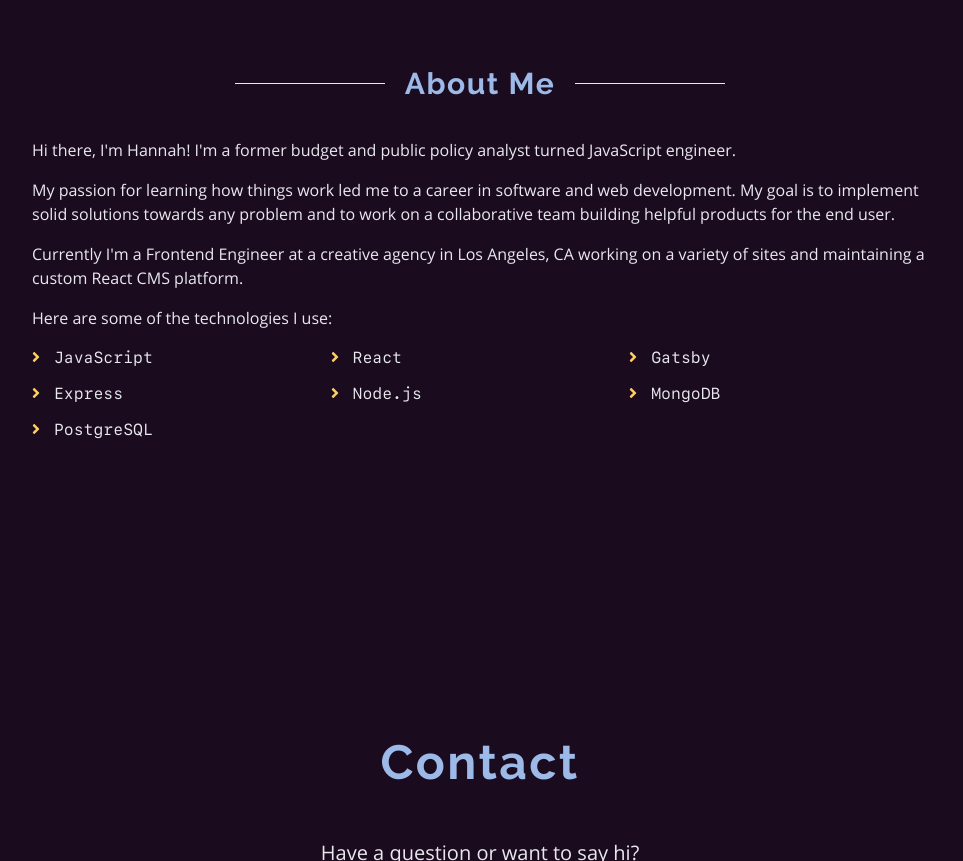
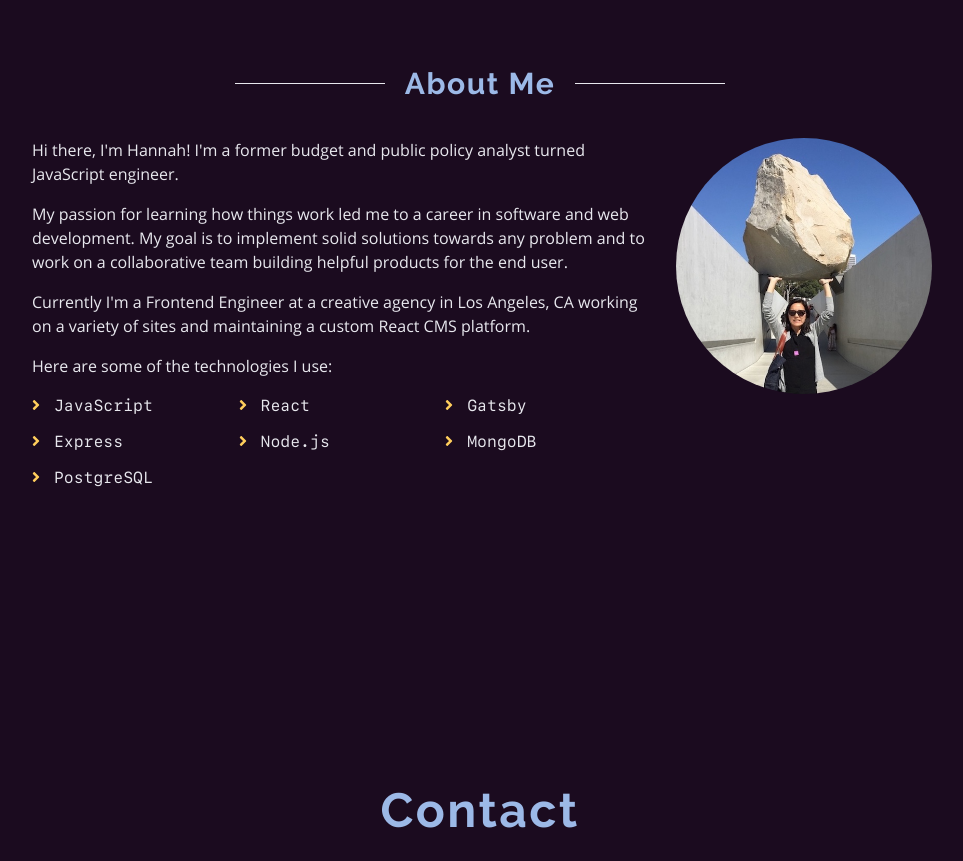
Before and after one commit to RunHannah/website, a Gatsby site: page / in a window 1280 px wide. Shown: the part 2140-3001 px from the top of the page, without its empty margins (160-1123 px from the left). Built offline with nearby package versions, Linux system fonts and the light colour scheme; Gatsby itself is replaced by a stand-in of ours.

Commit message:
add about image

```diff
--- a/src/components/about/about.js
+++ b/src/components/about/about.js
@@ -3,16 +3,17 @@ import { faAngleRight } from "@fortawesome/free-solid-svg-icons"
 import { FontAwesomeIcon } from "@fortawesome/react-fontawesome"
 import Fade from "react-reveal/Fade"
 import Title from "../Title/Title"
+import AboutImg from "../image/aboutImg"
 import PortfolioContext from "../../context/context"
 
 const About = () => {
   const { about } = useContext(PortfolioContext)
   const {
+    img,
     paragraphOne,
     paragraphTwo,
     paragraphThree,
     paragraphFour,
-    resume,
   } = about
 
   const [isDesktop, setIsDesktop] = useState(false)
@@ -42,14 +43,15 @@ const About = () => {
           delay={1000}
           distance="30px"
         >
-          <div className="my-8">
+          <div className="my-8 grid md:grid-cols-10 md:gap-10 lg:gap-6">
+            <div className="md:col-span-6 lg:col-span-7">
               <p className="mb-4">{paragraphOne}</p>
               <p className="mb-4">{paragraphTwo}</p>
               <p className="mb-4">{paragraphThree}</p>
               <p className="mb-4">Here are some of the technologies I use: </p>
 
               {paragraphFour && (
-              <ul className="my-4 sm:text-2xl md:text-3xl grid grid-cols-2 md:grid-cols-4 lg:grid-cols-3">
+                <ul className="my-4 sm:text-2xl md:text-3xl grid grid-cols-2 md:grid-cols-2 lg:grid-cols-3">
                   {paragraphFour.split(",").map((item, index) => (
                     <li key={index} className="tools text-base mr-3 mb-3">
                       <FontAwesomeIcon
@@ -61,18 +63,12 @@ const About = () => {
                   ))}
                 </ul>
               )}
-            {resume && (
-              <span className="d-flex mt-3">
-                <a
-                  target="_blank"
-                  rel="noopener noreferrer"
-                  className="cta-resume"
-                  href={resume}
-                >
-                  Resume
-                </a>
-              </span>
-            )}
+            </div>
+            <AboutImg
+              className="md:col-span-4 lg: col-span-3"
+              alt="profile picture"
+              filename={img}
+            />
           </div>
         </Fade>
       </div>
--- /dev/null
+++ b/src/components/image/aboutImg.js
@@ -0,0 +1,49 @@
+import React from "react"
+import { StaticQuery, graphql } from "gatsby"
+import PropTypes from "prop-types"
+import Img from "gatsby-image"
+
+const AboutImg = ({ filename, alt }) => (
+  <StaticQuery
+    query={graphql`
+      query {
+        images: allFile {
+          edges {
+            node {
+              relativePath
+              name
+              childImageSharp {
+                fluid(maxWidth: 400) {
+                  ...GatsbyImageSharpFluid
+                }
+              }
+            }
+          }
+        }
+      }
+    `}
+    render={data => {
+      const image = data.images.edges.find(n =>
+        n.node.relativePath.includes(filename)
+      )
+
+      if (!image) return null
+
+      const imageFixed = image.node.childImageSharp.fluid
+      return (
+        <Img
+          className="rounded-full h-64 w-64 m-auto md:mt-0"
+          alt={alt}
+          fluid={imageFixed}
+        />
+      )
+    }}
+  />
+)
+
+AboutImg.propTypes = {
+  filename: PropTypes.string,
+  alt: PropTypes.string,
+}
+
+export default AboutImg
--- a/src/data/data.js
+++ b/src/data/data.js
@@ -10,7 +10,7 @@ export const heroData = {
 
 // ABOUT DATA
 export const aboutData = {
-  img: "profile.jpg",
+  img: "profile.jpeg",
   paragraphOne:
     "Hi there, I'm Hannah! I'm a former budget and public policy analyst turned JavaScript engineer.",
   paragraphTwo:
```
Also changed, not shown: src/images/profile.jpeg (added). Lines whose indentation alone changed are shown as unchanged.
